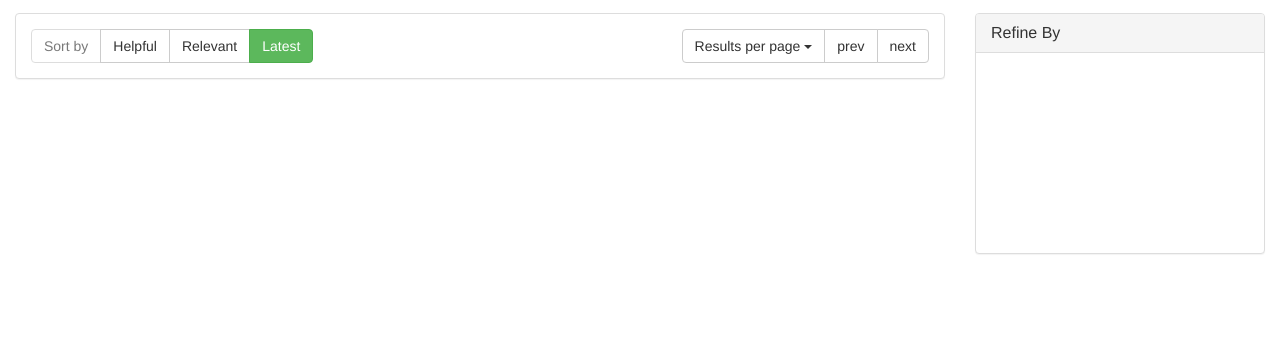
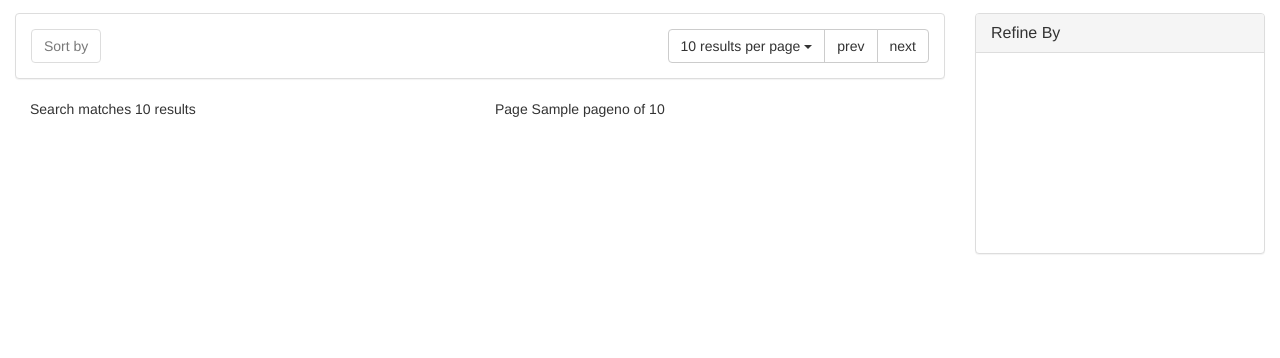
Before and after one commit to landreg/km-prototype-a, a Flask app: template application/templates/searchResult.html in a window 1280 px wide. Shown: the part 62-420 px from the top of the page. Run offline with Flask 2, Linux system fonts and the light colour scheme; the template is opened without the code that fills it: most values are stand-ins (such as "Sample title", 1, 10 or a date in 2020); some libraries are stand-ins or nearby versions.

Commit message:
Search result update

```diff
--- a/application/templates/searchResult.html
+++ b/application/templates/searchResult.html
@@ -16,33 +16,35 @@
            <a class="btn btn-default disabled" role="button" href="">Sort by</a>
 
           {% if searchtype == 'popularity' %}
-            <a  class="btn btn-success" role="button" href="/search-update?search={{search|e}}&searchtype=popularity&pagesize=3&pageno=1">Helpful</a>
-            <a class="btn btn-default" role="button" href="/search-update?search={{search|e}}&searchtype=score&pagesize=2&pageno=1">Relevant</a>
-            <a class="btn btn-default" role="button" href="/search-update?search={{search|e}}&searchtype=date&pagesize=1&pageno=1">Latest</a>
+            <a  class="btn btn-success" role="button" href="/search-update?search={{search|e}}&searchtype=popularity&pagesize={{pagesize|e}}&pageno={{pageno|e}}">Helpful</a>
+            <a class="btn btn-default" role="button" href="/search-update?search={{search|e}}&searchtype=score&pagesize={{pagesize|e}}&pageno={{pageno|e}}">Relevant</a>
+            <a class="btn btn-default" role="button" href="/search-update?search={{search|e}}&searchtype=date&pagesize={{pagesize|e}}&pageno={{pageno|e}}">Latest</a>
           {% elif searchtype == 'score' %}
 
-            <a  class="btn btn-default" role="button" href="/search-update?search={{search|e}}&searchtype=popularity&pagesize=3&pageno=1">Helpful</a>
-            <a class="btn btn-success" role="button" href="/search-update?search={{search|e}}&searchtype=score&pagesize=2&pageno=1">Relevant</a>
-            <a class="btn btn-default" role="button" href="/search-update?search={{search|e}}&searchtype=date&pagesize=1&pageno=1">Latest</a>
+            <a  class="btn btn-default" role="button" href="/search-update?search={{search|e}}&searchtype=popularity&pagesize={{pagesize|e}}&pageno={{pageno|e}}">Helpful</a>
+            <a class="btn btn-success" role="button" href="/search-update?search={{search|e}}&searchtype=score&pagesize={{pagesize|e}}&pageno={{pageno|e}}">Relevant</a>
+            <a class="btn btn-default" role="button" href="/search-update?search={{search|e}}&searchtype=date&pagesize={{pagesize|e}}&pageno={{pageno|e}}">Latest</a>
 
-          {% else %}
-            <a  class="btn btn-default" role="button" href="/search-update?search={{search|e}}&searchtype=popularity&pagesize=3&pageno=1">Helpful</a>
-            <a class="btn btn-default" role="button" href="/search-update?search={{search|e}}&searchtype=score&pagesize=2&pageno=1">Relevant</a>
-            <a class="btn btn-success" role="button" href="/search-update?search={{search|e}}&searchtype=date&pagesize=1&pageno=1">Latest</a>
+          {% elif searchtype == 'date' %}
+            <a  class="btn btn-default" role="button" href="/search-update?search={{search|e}}&searchtype=popularity&pagesize={{pagesize|e}}&pageno={{pageno|e}}">Helpful</a>
+            <a class="btn btn-default" role="button" href="/search-update?search={{search|e}}&searchtype=score&pagesize={{pagesize|e}}&pageno={{pageno|e}}">Relevant</a>
+            <a class="btn btn-success" role="button" href="/search-update?search={{search|e}}&searchtype=date&pagesize={{pagesize|e}}&pageno={{pageno|e}}">Latest</a>
           {% endif %}
 
         </div>
 
+
+
         <div class="btn-group pull-right" aria-label="Justified button group" role="group">
           <div class="btn-group" role="group">
             <button type="button" class="btn btn-default dropdown-toggle" data-toggle="dropdown" aria-expanded="false">
-              Results per page
+              {{pagesize}} results per page
               <span class="caret"></span>
             </button>
               <ul class="dropdown-menu" role="menu">
-                <li><a href="#">5</a></li>
-                <li><a href="#">10</a></li>
-                <li><a href="#">100</a></li>
+                <li><a href="/search-update?search={{search|e}}&searchtype={{searchtype|e}}&pagesize=2&pageno=1">2</a></li>
+                <li><a href="/search-update?search={{search|e}}&searchtype={{searchtype|e}}&pagesize=5&pageno=1">5</a></li>
+                <li><a href="/search-update?search={{search|e}}&searchtype={{searchtype|e}}&pagesize=10&pageno=1">10</a></li>
               </ul>
            </div>
 
@@ -60,8 +62,19 @@
 
         </div>
 
+
+
     </div>
     </div>
+    <div class="row>">
+      <div class="col-md-6">
+        <p class="text-left">Search matches {{totalnohits}} results</p>
+      </div>
+      <div class="col-md-6">
+        <p class="text-left"> Page {{pageno}} of 10 </p>
+      </div>
+    </div>
+
     {{searchElements|safe}}
 
   </div>
```
